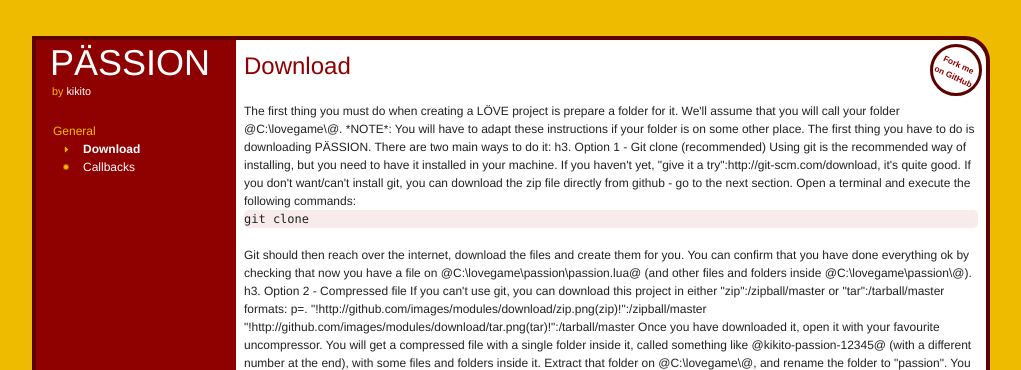
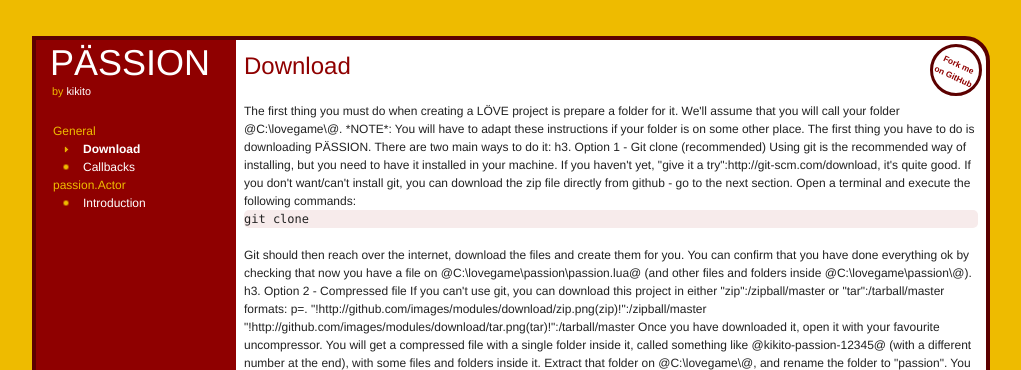
Before and after one commit to kikito/passion, a Jekyll site: the page built from _posts/0000-01-01-download.textile, in a window 1280 px wide. Shown: the top 370 px of the page, without its empty margins (129-1150 px from the left). Built offline with Jekyll 4.4.1, drawn with Linux system fonts in a browser that asks for light colours.

Commit message:
updated layout, added first version of passion.Actor/introduction

```diff
--- a/_config.yml
+++ b/_config.yml
@@ -1,12 +1,11 @@
 title: PÄSSION
 url: http://kikito.github.com/passion
 github_url: http://github.com/kikito/passion
-root_path: /passion
+root_path:
+category_names: [ General, passion.Actor, passion.graphics, passion.audio, passion.fonts, passion.timers, passion.physics, passion.gui, passion.ai ]
 author: kikito
 author_url: http://github.com/kikito
-links:
-  LÖVE: http://www.love2d.org
-  PÄSSION github page: http://github.com/kikito/passion
+
 lsi: false
 pygments: true
 auto: true
--- a/_includes/header.html
+++ b/_includes/header.html
@@ -27,17 +27,28 @@
         <div>
           <h1> <a href="{{ site.url }}">{{ site.title }}</a> <span class='small'> by <a href="{{ site.author_url }}">{{ site.author }}</a></span></h1>
           <ul>
+          {% for category_name in site.category_names %}
             {% for category in site.categories %}
-            <li>{{ category[0] | capitalize }}</li>
+              {% if category[0] == category_name %}
+                <li>{{ category[0] }}</li>
                 <ul>
                 {% for p in category[1] %}
+                  {% capture link_text %}
+                    {% if p.short_title %}
+                      {{ p.short_title }}
+                    {% else %}
+                      {{ p.title }}
+                    {% endif %}
+                  {% endcapture %}
                   {% if p.url == page.url %}
-                <li class='current'><a href="{{ site.root_path }}{{ p.url }}">{{ p.title }}</a></li>
+                    <li class='current'><a href="{{ site.root_path }}{{ p.url }}">{{ link_text }}</a></li>
                   {% else %}
-                <li><a href="{{ site.root_path }}{{ p.url }}">{{ p.title }}</a></li>
+                    <li><a href="{{ site.root_path }}{{ p.url }}">{{ link_text }}</a></li>
                   {% endif %}
                 {% endfor %}
                 </ul>
+              {% endif %}
+            {% endfor %}
           {% endfor %}
           </ul>
         </div>
--- a/general/_posts/0000-01-01-callbacks.textile
+++ b/_posts/0000-01-01-callbacks.textile
@@ -1,6 +1,7 @@
 ---
 layout: default
 title: Callbacks
+category: General
 permalink: /general/callbacks.html
 ---
 
--- a/general/_posts/0000-01-01-download.textile
+++ b/_posts/0000-01-01-download.textile
@@ -1,6 +1,7 @@
 ---
 layout: default
 title: Download
+category: General
 permalink: /general/download.html
 ---
 
```
Also changed, not shown: _posts/0000-01-01-passion_Actor_intro.textile (added, +27 -0 lines). Lines whose indentation alone changed are shown as unchanged.
